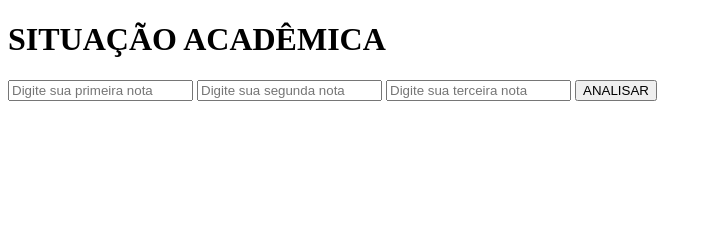
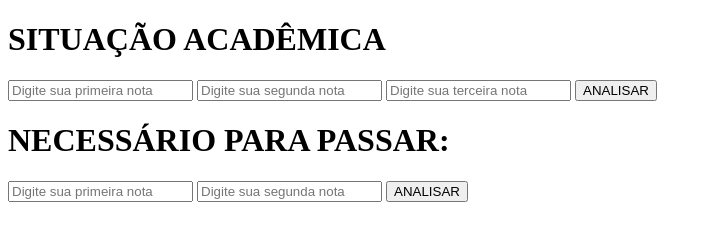
Before and after one commit to martins8/softex-Javascript, a plain HTML site: page notasEscola/index.html in a window 1280 px wide. Shown: the whole page, without its empty margins (0-712 px from the left). Drawn offline with Linux system fonts and the light colour scheme.

Commit message:
Update index.html

```diff
--- a/notasEscola/index.html
+++ b/notasEscola/index.html
@@ -9,14 +9,18 @@
 </head>
 <body>
     <h1>SITUAÇÃO ACADÊMICA</h1>
-
     <input type="text" id="nota1" placeholder="Digite sua primeira nota">
     <input type="text" id="nota2" placeholder="Digite sua segunda nota">
     <input type="text" id="nota3" placeholder="Digite sua terceira nota">
     <input type="submit" onclick="analisarSituacao()" value="ANALISAR">
-
     <p id="situacao"></p>
     <p id="media"></p>
 
+    <h1>NECESSÁRIO PARA PASSAR: </h1>
+    <input type="text" id="nota_1" placeholder="Digite sua primeira nota">
+    <input type="text" id="nota_2" placeholder="Digite sua segunda nota">
+    <input type="submit" onclick="analisarNotaNecessaria()" value="ANALISAR">
+    <p id="nota_necessaria"></p>
+
 </body>
 </html>
```
